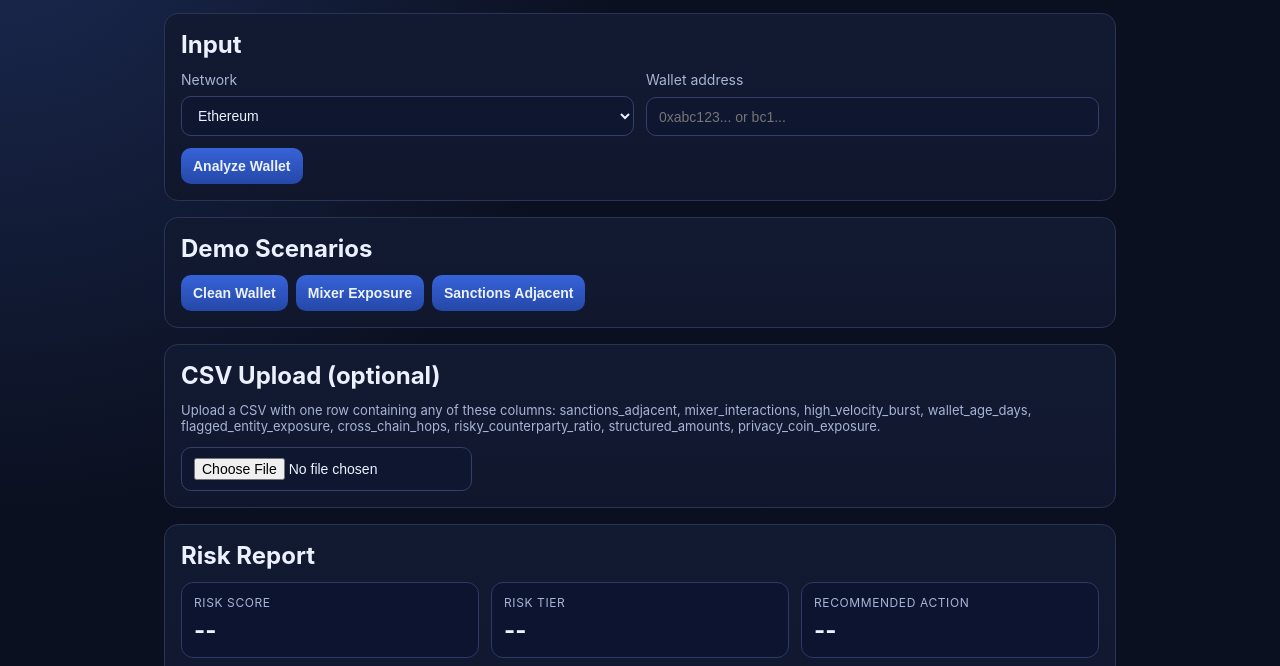
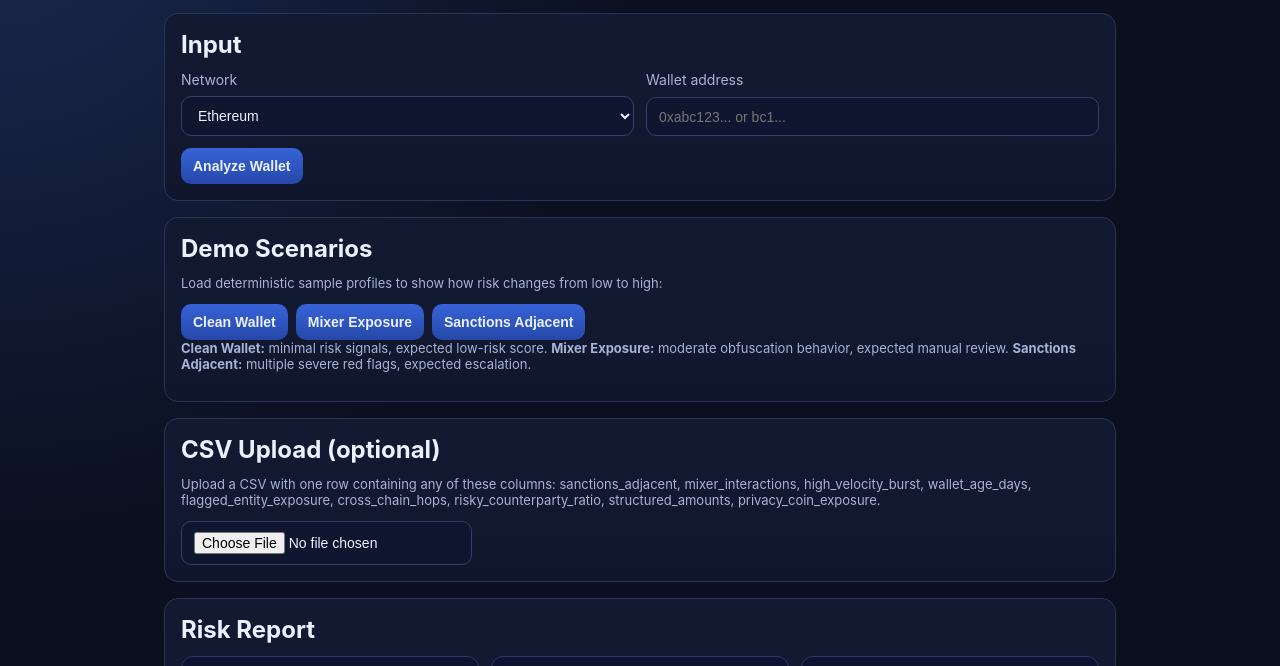
Before and after one commit to Aresss/TAQ-hackathon, a website: page index.html in a window 1280 px wide. Shown: the part 111-777 px from the top of the page. Drawn offline with Linux system fonts and the light colour scheme.

Commit message:
Improve demo scenario button guidance text.
Add clearer explanatory copy around each demo scenario button so users understand expected risk outcomes before running samples.

Made-with: Cursor

```diff
--- a/index.html
+++ b/index.html
@@ -44,11 +44,19 @@
 
       <section class="panel">
         <h2>Demo Scenarios</h2>
+        <p class="hint">
+          Load deterministic sample profiles to show how risk changes from low to high:
+        </p>
         <div class="button-row">
           <button class="scenario-btn" data-scenario="clean">Clean Wallet</button>
           <button class="scenario-btn" data-scenario="medium">Mixer Exposure</button>
           <button class="scenario-btn" data-scenario="high">Sanctions Adjacent</button>
         </div>
+        <p class="hint">
+          <strong>Clean Wallet:</strong> minimal risk signals, expected low-risk score.
+          <strong>Mixer Exposure:</strong> moderate obfuscation behavior, expected manual review.
+          <strong>Sanctions Adjacent:</strong> multiple severe red flags, expected escalation.
+        </p>
       </section>
 
       <section class="panel">
```
